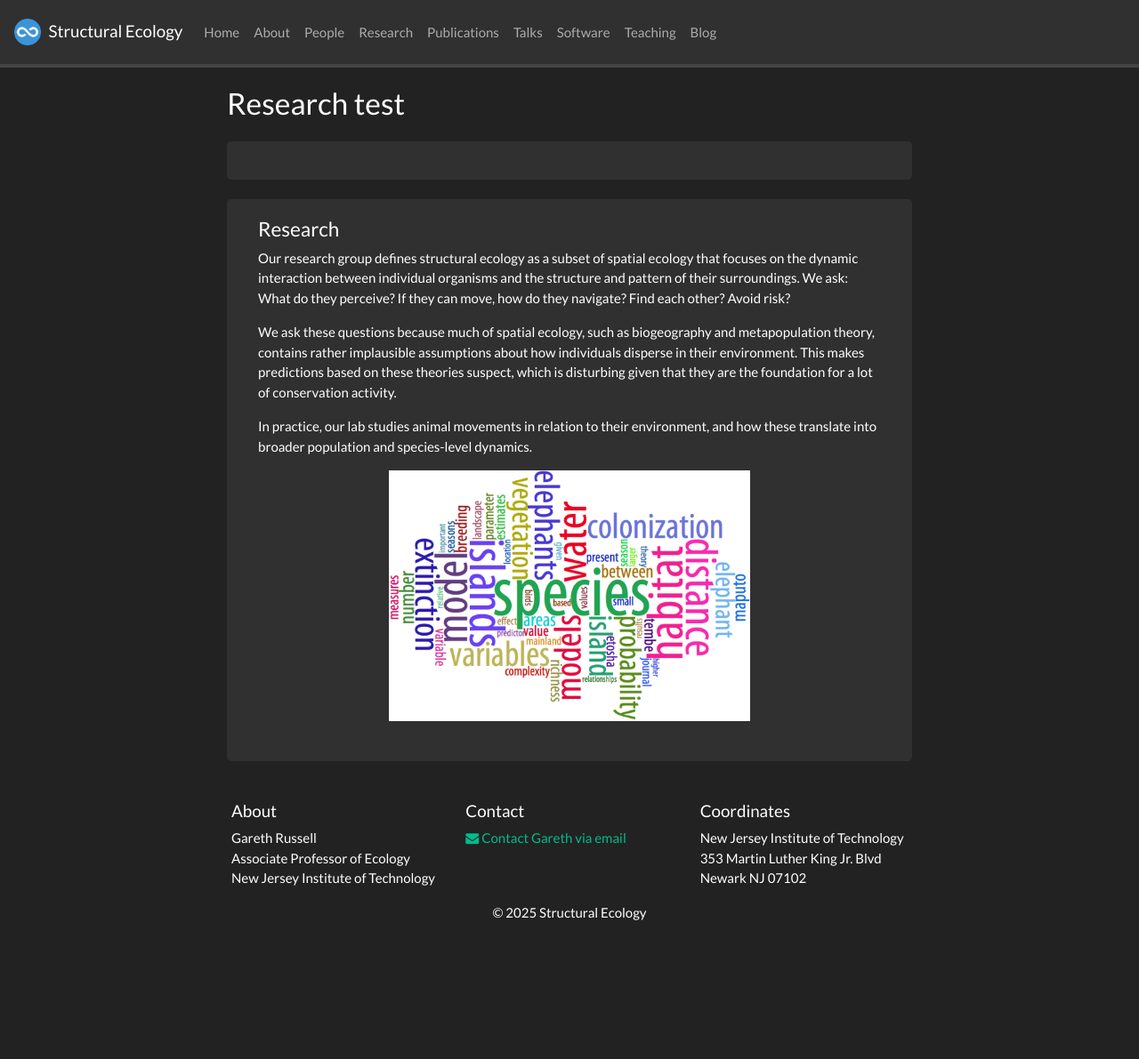
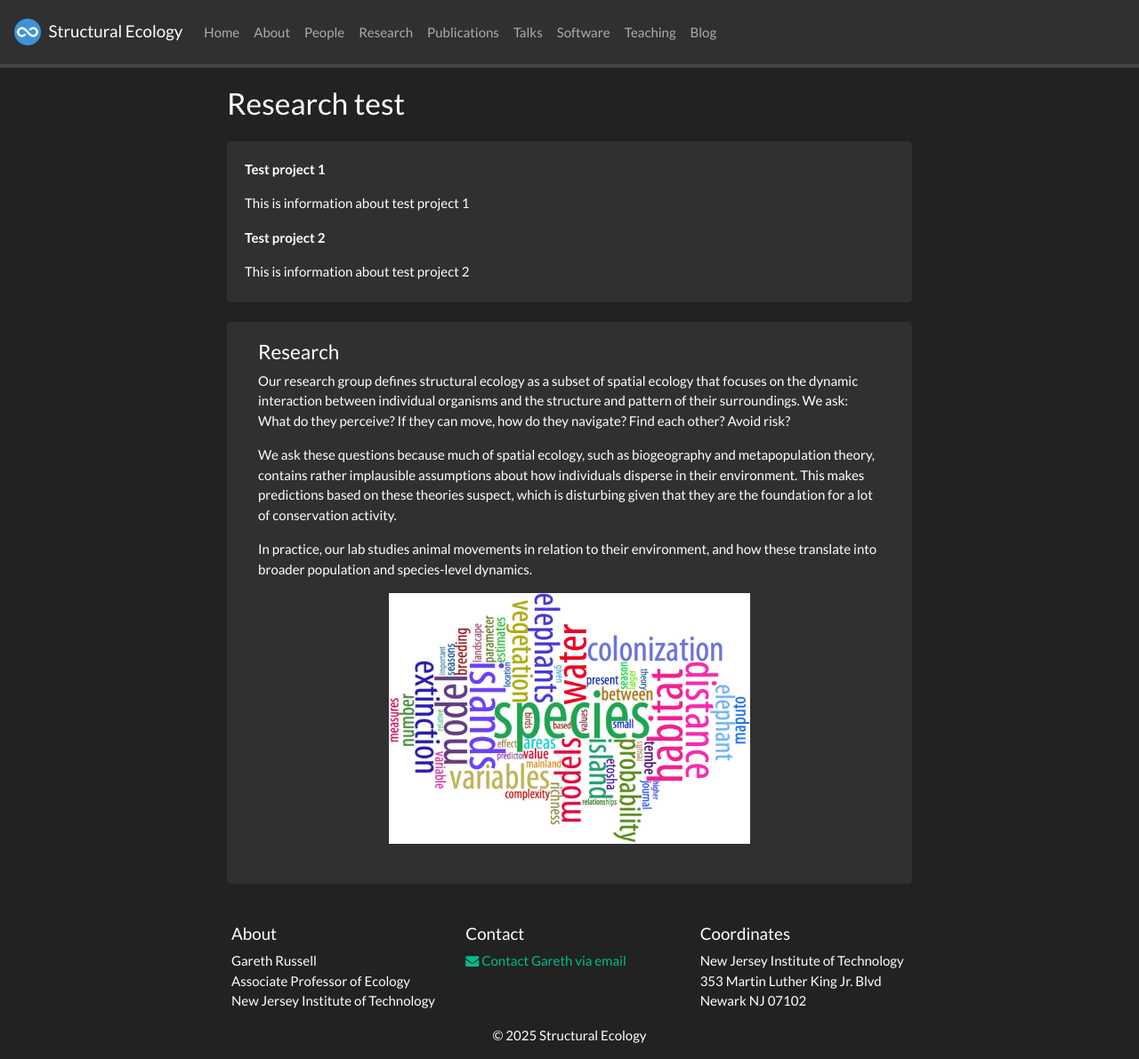
Before and after one commit to garethrussell/uel, a Jekyll site: the page built from _pages/research2.md, in a window 1280 px wide and 1191 px high. Shown: the whole window at 89% size. Built offline with Jekyll 4.4.1, drawn with Linux system fonts in a browser that asks for light colours; nearby versions of some CDN libraries; a script that is not in the unit is left out.

Commit message:
Update research2.md

```diff
--- a/_pages/research2.md
+++ b/_pages/research2.md
@@ -9,9 +9,9 @@ permalink: /research/
 
 <div class="jumbotron">
 {% for project in site.data.projects %}
-<b>{{ project.date }}</b>
+<b>{{ project.name }}</b>
 
-{{ article.desc }}
+{{ project.desc }}
 {% endfor %}
 
 </div>
```
